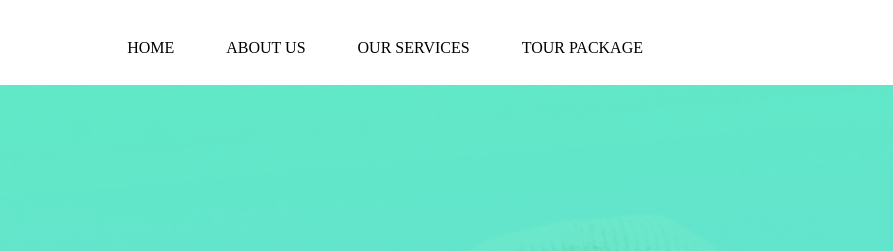
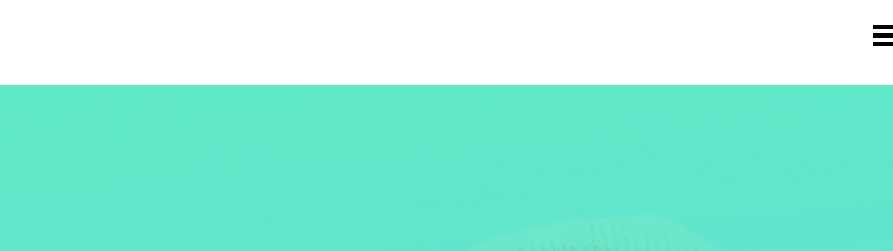
Before and after one commit to GogaK/lecture-9-, a plain HTML site: page index.html in a window 1280 px wide. Shown: the top 251 px of the page, 387-1280 px from the left. Drawn offline with Linux system fonts and the light colour scheme.

Commit message:
added button
button works after slide to the left.
end

```diff
--- a/css/style.css
+++ b/css/style.css
@@ -31,7 +31,7 @@
 nav {
     /* display: inline-block; */
     vertical-align: middle;
-    margin-top: 40px;
+    margin-top: 25px;
     display: flex;
 
 
@@ -39,7 +39,9 @@ nav {
 
 .nav-all {
     margin-right: 250px;
+    padding-bottom: 10px;
 }
+
 
 
 
@@ -57,6 +59,25 @@ li {
     vertical-align: middle;
 
 
+}
+
+#hamburger-menu {
+
+    display: inline-block;
+    width: 50px;
+    height: 50px;
+    display: block;
+    border: none;
+    display: none;
+    margin-left: 50px;
+    background: linear-gradient(
+      to bottom,
+      black, black 20%,
+      white 20%, white 40%,
+      black 40%, black 60%,
+      white 60%, white 80%,
+      black 80%, black 100%
+    );
 }
 
 
@@ -108,11 +129,14 @@ li {
 .section-2 {
     justify-content: space-between;
     display: flex;
+
 }
 
 .sec-2-div {
     width: 240px;
     margin-left: 250px;
+
+
 }
 
 
@@ -124,6 +148,7 @@ li {
     font-style: normal;
     text-align: left;
     color: #8d8d8d;
+
 }
 
 .hot-services-h3 {
@@ -170,6 +195,7 @@ li {
     gap: 30px;
     justify-content: space-between;
     margin-right: 250px;
+    margin-bottom: 50px;
 }
 
 .card-1 {
@@ -189,6 +215,7 @@ li {
     text-align: left;
     color: #8D8D8D;
     padding-top: 7px;
+
 }
 
 
--- a/index.html
+++ b/index.html
@@ -9,33 +9,43 @@
     </head>
         <link rel="stylesheet" type="text/css" href="css/reset.css">
 		<link rel="stylesheet" type="text/css" href="css/style.css">
+        <link rel="stylesheet" type="text/css" href="media/media.css">
         <header>
+            <div class="container myheader">
+                <img src="images/tourism.svg" class="logo" href="#" alt="tourism">
 
-            <div class="container myheader">
-                    <img src="images/tourism.svg" class="logo" href="#" alt="tourism">
+                <nav id="sidebar-menu">
+
                 <div class="nav-all">
                     <nav>
                     <ul>
                         <li>
-                            HOME
+                           <a>HOME</a>
+                        </li>
+                    </ul>
+
+                    <ul>
+                        <li>
+                           <a>ABOUT US</a>
+                        </li>
+                    </ul>
+
+                    <ul>
+                        <li>
+                           <a>OUR SERVICES</a>
                         </li>
                     </ul>
                     <ul>
                         <li>
-                            ABOUT US
+                           <a>TOUR PACKAGE</a>
                         </li>
                     </ul>
-                    <ul>
-                        <li>
-                            OUR SERVICES
-                        </li>
-                    </ul>
-                    <ul>
-                        <li>
-                            TOUR PACKAGE
-                        </li>
-                    </ul>
+
+
                 </nav>
+                </div>
+                 <button id="hamburger-menu">
+                </button>
             </div>
         </div>
         </header>
--- /dev/null
+++ b/media/media.css
@@ -0,0 +1,38 @@
+/* @media  (max-width: 1300px){
+    nav{
+        padding: 0, 2rem;
+    }
+
+    nav .nav-list .nav-item{
+        padding: 20px 0;
+    }
+
+} */
+
+@media  (max-width: 1300px){
+
+    #hamburger-menu{
+        display: inline-block;
+        width: 20px;
+        height: 20px;
+        display: block;
+        border: none;
+        /* display: none; */
+        padding-bottom:  20px;
+        background: linear-gradient(
+        to bottom,
+        black, black 20%,
+        white 20%, white 40%,
+        black 40%, black 60%,
+        white 60%, white 80%,
+        black 80%, black 100%
+        )
+        }
+    }
+
+
+    @media (max-width: 1300px){
+        .nav-all{
+            display: none;
+        }
+    }
```
